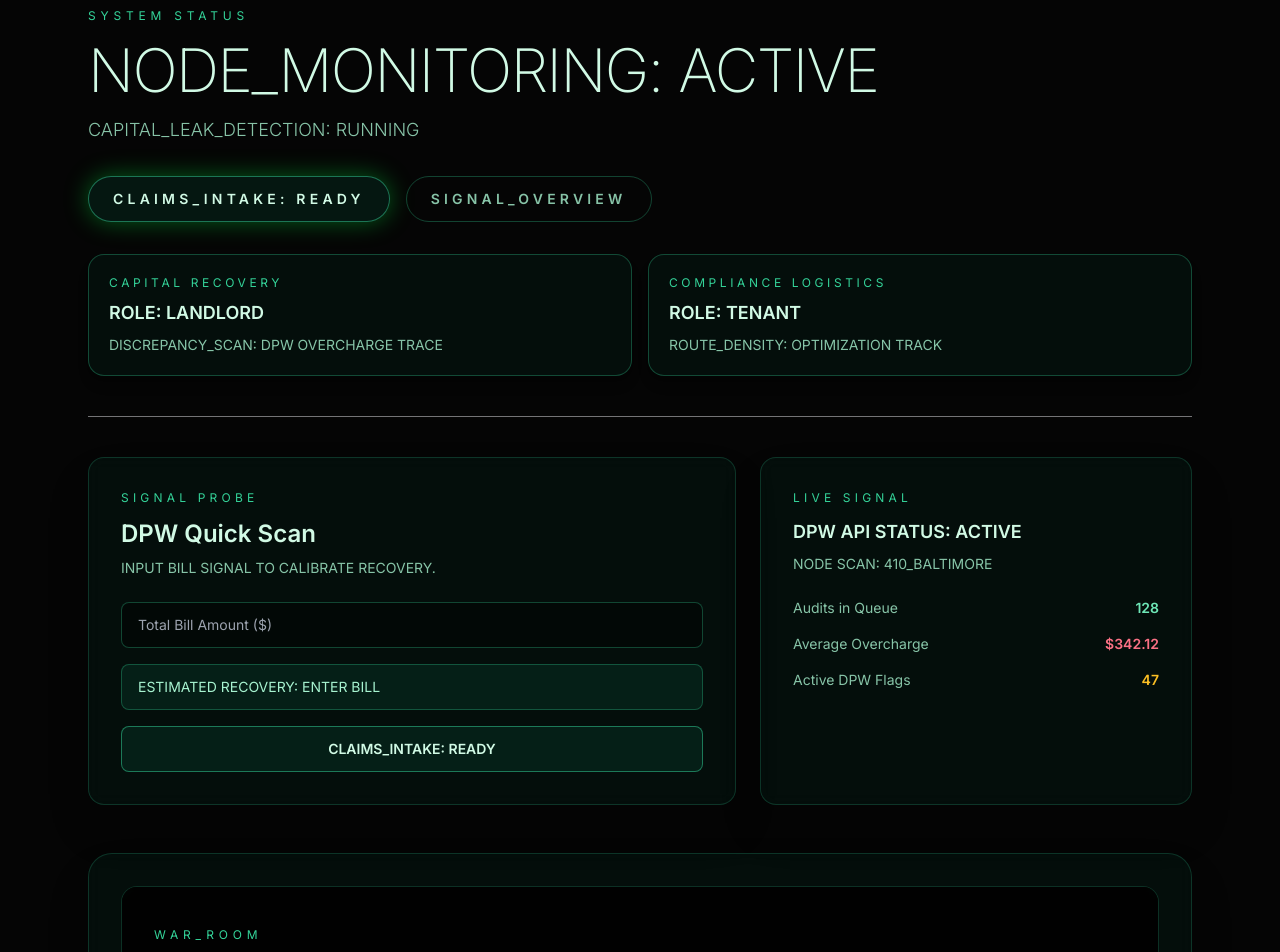
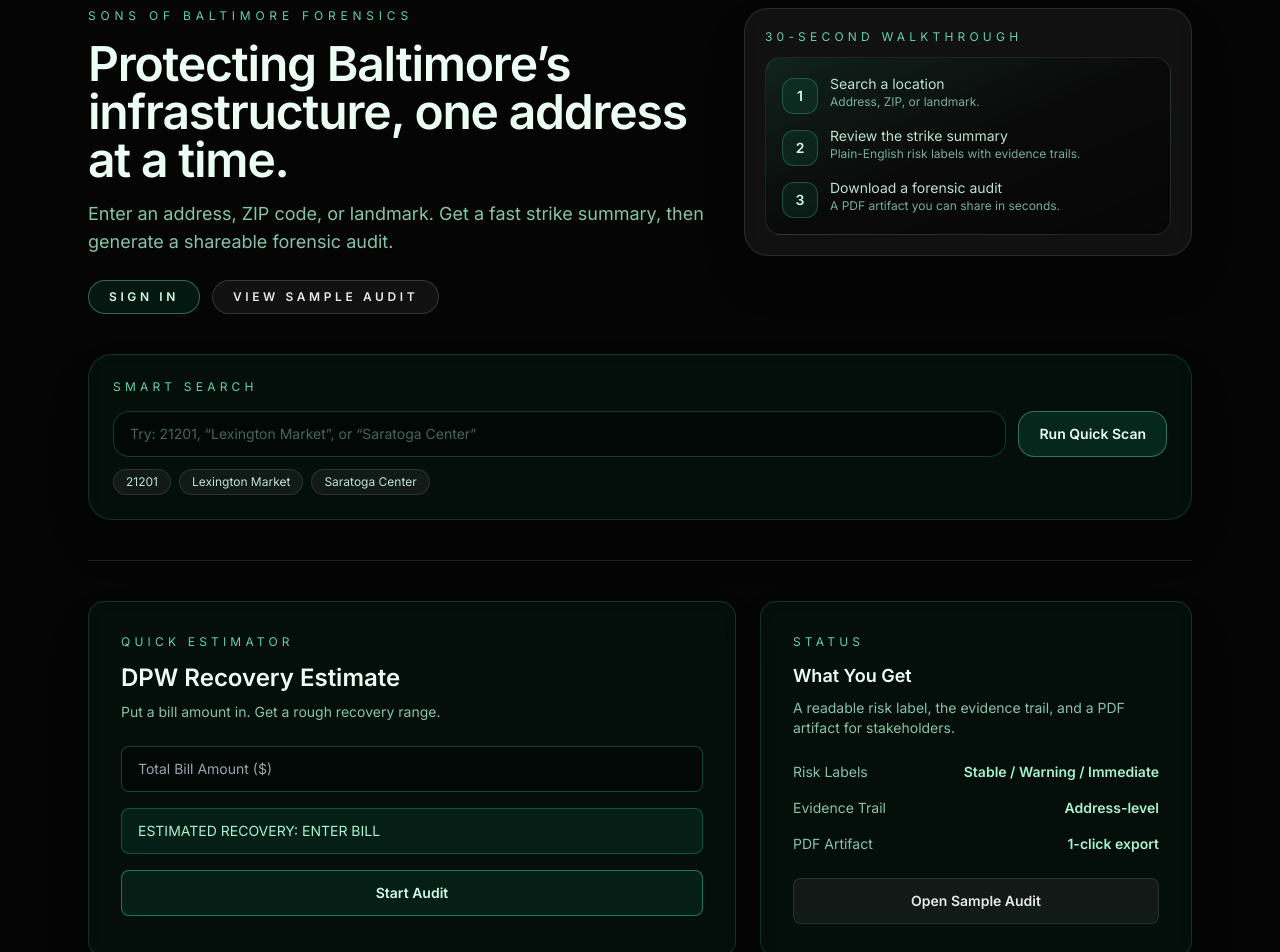
Before and after one commit to somtonweke1/SOBapp, a Next.js app in the folder networksystems/: page / in a window 1280 px wide. Shown: the part 40-992 px from the top of the page. Built offline with nearby package versions, Linux system fonts and the light colour scheme.

Commit message:
Improve public landing page with guided search and strike summary

```diff
--- a/networksystems/src/app/page.tsx
+++ b/networksystems/src/app/page.tsx
@@ -1,74 +1,218 @@
 'use client';
 
-import { useMemo, useState } from 'react';
+import { FormEvent, useMemo, useState } from 'react';
 import Link from 'next/link';
 import ThreeDNetworkMap from '@/components/visualization/3d-network-map';
 
 export default function SOBLandingPage() {
+  const [query, setQuery] = useState('');
   const [billAmount, setBillAmount] = useState('');
+
   const billValue = Number(billAmount);
-
   const estimatedRecovery = useMemo(() => {
     if (!Number.isFinite(billValue) || billValue <= 0) return null;
     return billValue * 0.18;
   }, [billValue]);
 
+  const normalizedQuery = query.trim();
+  const isZip = /^\d{5}$/.test(normalizedQuery);
+  const strikeSummary = useMemo(() => {
+    // Fast, deterministic “aha” moment while we wire real data to the landing.
+    if (!normalizedQuery) return null;
+
+    const base = isZip
+      ? { label: `Strike Zone ${normalizedQuery}`, scope: 'ZIP' as const }
+      : { label: normalizedQuery, scope: 'ADDRESS_OR_LANDMARK' as const };
+
+    // Make 21201 feel “real” instantly; keep others plausible but conservative.
+    if (normalizedQuery === '21201') {
+      return {
+        ...base,
+        risk: 'Warning' as const,
+        highPriority: 12,
+        openSignals: 47,
+        avgOvercharge: 342,
+        note: 'Downtown corridor shows repeat billing anomalies and unresolved service signals.',
+      };
+    }
+
+    return {
+      ...base,
+      risk: 'Stable' as const,
+      highPriority: isZip ? 6 : 3,
+      openSignals: isZip ? 22 : 9,
+      avgOvercharge: 285,
+      note: 'Initial scan ready. Run a full audit to lock evidence and generate a report.',
+    };
+  }, [isZip, normalizedQuery]);
+
+  const riskBadge = (risk: 'Stable' | 'Warning' | 'Immediate Risk') => {
+    if (risk === 'Immediate Risk') return { label: 'Immediate Risk', cls: 'bg-rose-500/15 text-rose-200 border-rose-400/40' };
+    if (risk === 'Warning') return { label: 'Warning', cls: 'bg-amber-500/15 text-amber-200 border-amber-400/40' };
+    return { label: 'Stable', cls: 'bg-emerald-500/15 text-emerald-200 border-emerald-400/40' };
+  };
+
+  const handleSearch = (event: FormEvent) => {
+    event.preventDefault();
+    // For now, route to the most “hands-on” flow. We'll evolve this into a dedicated /map/search view.
+    const q = normalizedQuery;
+    if (!q) return;
+    const params = new URLSearchParams();
+    params.set(isZip ? 'zip' : 'q', q);
+    window.location.href = `/claims?${params.toString()}`;
+  };
+
   return (
     <div className="min-h-screen bg-[#050505] text-emerald-100">
       <div className="mx-auto max-w-6xl px-6 py-12">
-        <header className="border-b border-zinc-200/50 pb-10">
-          <p className="text-xs uppercase tracking-[0.4em] text-emerald-400">SYSTEM STATUS</p>
-          <h1 className="mt-4 text-5xl sm:text-6xl font-extralight tracking-tight text-emerald-100">
-            NODE_MONITORING: ACTIVE
+        <header className="border-b border-white/10 pb-10">
+          <div className="flex flex-col gap-6 lg:flex-row lg:items-start lg:justify-between">
+            <div className="max-w-3xl">
+              <p className="text-xs uppercase tracking-[0.4em] text-emerald-300/90">Sons of Baltimore Forensics</p>
+              <h1 className="mt-4 text-4xl sm:text-5xl font-semibold tracking-tight text-emerald-50">
+                Protecting Baltimore’s infrastructure, one address at a time.
               </h1>
-          <p className="mt-4 max-w-3xl text-lg text-emerald-200/80 font-light">
-            CAPITAL_LEAK_DETECTION: RUNNING
+              <p className="mt-4 text-base sm:text-lg text-emerald-200/80">
+                Enter an address, ZIP code, or landmark. Get a fast strike summary, then generate a shareable forensic audit.
               </p>
-          <div className="mt-8 flex flex-wrap gap-4">
+              <div className="mt-6 flex flex-wrap gap-3">
                 <Link
-              href="/claims"
-              className="relative inline-flex items-center justify-center rounded-full border border-emerald-400/50 bg-emerald-500/10 px-6 py-3 text-sm font-semibold uppercase tracking-[0.3em] text-emerald-100 shadow-[0_0_24px_rgba(0,255,65,0.35)] transition hover:bg-emerald-500/20"
+                  href="/auth/signin"
+                  className="inline-flex items-center justify-center rounded-full border border-emerald-300/40 bg-emerald-500/10 px-5 py-2 text-xs font-semibold uppercase tracking-[0.3em] text-emerald-100 transition hover:bg-emerald-500/20"
                 >
-              CLAIMS_INTAKE: READY
+                  Sign In
                 </Link>
                 <Link
-              href="/audit"
-              className="rounded-full border border-emerald-400/30 px-6 py-3 text-sm font-semibold uppercase tracking-[0.3em] text-emerald-200/80 transition hover:border-emerald-400/60"
+                  href="/ops/proposal"
+                  className="inline-flex items-center justify-center rounded-full border border-white/15 bg-white/5 px-5 py-2 text-xs font-semibold uppercase tracking-[0.3em] text-white/90 transition hover:bg-white/10"
                 >
-              SIGNAL_OVERVIEW
+                  View Sample Audit
                 </Link>
               </div>
-          <div className="mt-8 grid gap-4 sm:grid-cols-2">
+            </div>
+
+            <div className="w-full max-w-md rounded-3xl border border-white/10 bg-white/5 p-5 shadow-2xl backdrop-blur">
+              <p className="text-xs uppercase tracking-[0.35em] text-emerald-300/90">30-Second Walkthrough</p>
+              <div className="mt-3 rounded-2xl border border-white/10 bg-gradient-to-br from-emerald-500/10 via-black/40 to-black/60 p-4">
+                <div className="flex items-start gap-3">
+                  <div className="mt-1 h-9 w-9 rounded-xl border border-emerald-400/30 bg-emerald-500/10 grid place-items-center">
+                    <span className="text-sm font-semibold text-emerald-100">1</span>
+                  </div>
+                  <div className="text-sm text-emerald-100/90">
+                    Search a location
+                    <div className="text-xs text-emerald-200/70">Address, ZIP, or landmark.</div>
+                  </div>
+                </div>
+                <div className="mt-3 flex items-start gap-3">
+                  <div className="mt-1 h-9 w-9 rounded-xl border border-emerald-400/30 bg-emerald-500/10 grid place-items-center">
+                    <span className="text-sm font-semibold text-emerald-100">2</span>
+                  </div>
+                  <div className="text-sm text-emerald-100/90">
+                    Review the strike summary
+                    <div className="text-xs text-emerald-200/70">Plain-English risk labels with evidence trails.</div>
+                  </div>
+                </div>
+                <div className="mt-3 flex items-start gap-3">
+                  <div className="mt-1 h-9 w-9 rounded-xl border border-emerald-400/30 bg-emerald-500/10 grid place-items-center">
+                    <span className="text-sm font-semibold text-emerald-100">3</span>
+                  </div>
+                  <div className="text-sm text-emerald-100/90">
+                    Download a forensic audit
+                    <div className="text-xs text-emerald-200/70">A PDF artifact you can share in seconds.</div>
+                  </div>
+                </div>
+              </div>
+            </div>
+          </div>
+
+          <form onSubmit={handleSearch} className="mt-10">
+            <div className="rounded-3xl border border-emerald-400/20 bg-emerald-500/5 p-6 shadow-2xl backdrop-blur">
+              <p className="text-xs uppercase tracking-[0.35em] text-emerald-300/90">Smart Search</p>
+              <div className="mt-4 flex flex-col gap-3 sm:flex-row">
+                <input
+                  value={query}
+                  onChange={(e) => setQuery(e.target.value)}
+                  placeholder="Try: 21201, “Lexington Market”, or “Saratoga Center”"
+                  className="w-full flex-1 rounded-2xl border border-emerald-400/25 bg-black/40 px-4 py-3 text-sm text-emerald-50 placeholder:text-emerald-200/40 focus:outline-none focus:ring-2 focus:ring-emerald-500/60"
+                />
+                <button
+                  type="submit"
+                  className="rounded-2xl border border-emerald-300/40 bg-emerald-500/15 px-5 py-3 text-sm font-semibold text-emerald-50 transition hover:bg-emerald-500/25"
+                >
+                  Run Quick Scan
+                </button>
+              </div>
+              <div className="mt-3 flex flex-wrap gap-2 text-xs">
+                {['21201', 'Lexington Market', 'Saratoga Center'].map((chip) => (
+                  <button
+                    key={chip}
+                    type="button"
+                    onClick={() => setQuery(chip)}
+                    className="rounded-full border border-white/10 bg-white/5 px-3 py-1 text-emerald-100/90 hover:bg-white/10"
+                  >
+                    {chip}
+                  </button>
+                ))}
+              </div>
+
+              {strikeSummary && (
+                <div className="mt-6 rounded-2xl border border-white/10 bg-black/35 p-5">
+                  <div className="flex flex-col gap-3 sm:flex-row sm:items-start sm:justify-between">
+                    <div>
+                      <div className="text-sm font-semibold text-emerald-50">{strikeSummary.label}</div>
+                      <div className="mt-1 text-xs text-emerald-200/70">
+                        Quick scan ({strikeSummary.scope === 'ZIP' ? 'ZIP strike zone' : 'target'}). Full audit available.
+                      </div>
+                    </div>
+                    <div className={`inline-flex items-center rounded-full border px-3 py-1 text-xs ${riskBadge(strikeSummary.risk).cls}`}>
+                      {riskBadge(strikeSummary.risk).label}
+                    </div>
+                  </div>
+
+                  <div className="mt-4 grid gap-3 sm:grid-cols-3">
+                    <div className="rounded-xl border border-white/10 bg-white/5 p-4">
+                      <div className="text-xs uppercase tracking-[0.25em] text-emerald-200/60">High Priority</div>
+                      <div className="mt-2 text-2xl font-semibold text-emerald-50">{strikeSummary.highPriority}</div>
+                      <div className="mt-1 text-xs text-emerald-200/70">Abatement opportunities flagged.</div>
+                    </div>
+                    <div className="rounded-xl border border-white/10 bg-white/5 p-4">
+                      <div className="text-xs uppercase tracking-[0.25em] text-emerald-200/60">Open Signals</div>
+                      <div className="mt-2 text-2xl font-semibold text-emerald-50">{strikeSummary.openSignals}</div>
+                      <div className="mt-1 text-xs text-emerald-200/70">Unresolved service indicators.</div>
+                    </div>
+                    <div className="rounded-xl border border-white/10 bg-white/5 p-4">
+                      <div className="text-xs uppercase tracking-[0.25em] text-emerald-200/60">Avg Overcharge</div>
+                      <div className="mt-2 text-2xl font-semibold text-emerald-50">${strikeSummary.avgOvercharge}</div>
+                      <div className="mt-1 text-xs text-emerald-200/70">Estimated billing drift.</div>
+                    </div>
+                  </div>
+
+                  <div className="mt-4 text-sm text-emerald-100/80">{strikeSummary.note}</div>
+                  <div className="mt-4 flex flex-wrap gap-3">
                     <Link
-              href="/claims?role=landlord"
-              className="rounded-2xl border border-emerald-400/30 bg-emerald-500/5 p-5 text-left shadow-lg transition hover:border-emerald-300"
+                      href={`/ops/proposal${normalizedQuery ? `?address=${encodeURIComponent(normalizedQuery)}` : ''}`}
+                      className="inline-flex items-center justify-center rounded-xl border border-white/10 bg-white/5 px-4 py-2 text-xs font-semibold uppercase tracking-[0.3em] text-white/90 transition hover:bg-white/10"
                     >
-              <p className="text-xs uppercase tracking-[0.3em] text-emerald-400">Capital Recovery</p>
-              <h3 className="mt-2 text-lg font-semibold text-emerald-100">ROLE: LANDLORD</h3>
-              <p className="mt-2 text-sm text-emerald-200/80">
-                DISCREPANCY_SCAN: DPW OVERCHARGE TRACE
-              </p>
+                      View Audit Artifact
                     </Link>
                     <Link
-              href="/claims?role=tenant"
-              className="rounded-2xl border border-emerald-400/30 bg-emerald-500/5 p-5 text-left shadow-lg transition hover:border-emerald-300"
+                      href={`/claims${normalizedQuery ? `?${isZip ? `zip=${encodeURIComponent(normalizedQuery)}` : `q=${encodeURIComponent(normalizedQuery)}`}` : ''}`}
+                      className="inline-flex items-center justify-center rounded-xl border border-emerald-300/40 bg-emerald-500/15 px-4 py-2 text-xs font-semibold uppercase tracking-[0.3em] text-emerald-50 transition hover:bg-emerald-500/25"
                     >
-              <p className="text-xs uppercase tracking-[0.3em] text-emerald-400">Compliance Logistics</p>
-              <h3 className="mt-2 text-lg font-semibold text-emerald-100">ROLE: TENANT</h3>
-              <p className="mt-2 text-sm text-emerald-200/80">
-                ROUTE_DENSITY: OPTIMIZATION TRACK
-              </p>
+                      Start Full Audit
                     </Link>
                   </div>
+                </div>
+              )}
+            </div>
+          </form>
         </header>
 
         <section className="mt-10 grid gap-6 lg:grid-cols-[minmax(0,1.2fr)_minmax(0,0.8fr)]">
           <div className="rounded-2xl border border-emerald-400/20 bg-emerald-500/5 p-8 shadow-2xl backdrop-blur">
-            <p className="text-xs uppercase tracking-[0.35em] text-emerald-400">Signal Probe</p>
-            <h2 className="mt-3 text-2xl font-semibold text-emerald-100">DPW Quick Scan</h2>
-            <p className="mt-2 text-sm text-emerald-200/80">
-              INPUT BILL SIGNAL TO CALIBRATE RECOVERY.
-            </p>
+            <p className="text-xs uppercase tracking-[0.35em] text-emerald-300/90">Quick Estimator</p>
+            <h2 className="mt-3 text-2xl font-semibold text-emerald-50">DPW Recovery Estimate</h2>
+            <p className="mt-2 text-sm text-emerald-200/80">Put a bill amount in. Get a rough recovery range.</p>
             <div className="mt-6 space-y-4">
               <input
                 type="number"
@@ -87,28 +231,38 @@
                 href="/claims"
                 className="inline-flex w-full items-center justify-center rounded-lg border border-emerald-400/50 bg-emerald-500/10 px-4 py-3 text-sm font-semibold text-emerald-100 transition hover:bg-emerald-500/20"
               >
-                CLAIMS_INTAKE: READY
+                Start Audit
               </Link>
             </div>
           </div>
 
           <div className="rounded-2xl border border-emerald-400/20 bg-emerald-500/5 p-8 shadow-2xl backdrop-blur">
-            <p className="text-xs uppercase tracking-[0.35em] text-emerald-400">Live Signal</p>
-            <h3 className="mt-3 text-lg font-semibold text-emerald-100">DPW API STATUS: ACTIVE</h3>
-            <p className="mt-2 text-sm text-emerald-200/80">NODE SCAN: 410_BALTIMORE</p>
+            <p className="text-xs uppercase tracking-[0.35em] text-emerald-300/90">Status</p>
+            <h3 className="mt-3 text-lg font-semibold text-emerald-50">What You Get</h3>
+            <p className="mt-2 text-sm text-emerald-200/80">
+              A readable risk label, the evidence trail, and a PDF artifact for stakeholders.
+            </p>
             <div className="mt-6 space-y-4 text-sm text-emerald-200/80">
               <div className="flex items-center justify-between">
-                <span>Audits in Queue</span>
-                <span className="text-emerald-300 font-semibold">128</span>
+                <span>Risk Labels</span>
+                <span className="text-emerald-200 font-semibold">Stable / Warning / Immediate</span>
               </div>
               <div className="flex items-center justify-between">
-                <span>Average Overcharge</span>
-                <span className="text-rose-400 font-semibold">$342.12</span>
+                <span>Evidence Trail</span>
+                <span className="text-emerald-200 font-semibold">Address-level</span>
               </div>
               <div className="flex items-center justify-between">
-                <span>Active DPW Flags</span>
-                <span className="text-amber-400 font-semibold">47</span>
+                <span>PDF Artifact</span>
+                <span className="text-emerald-200 font-semibold">1-click export</span>
               </div>
+            </div>
+            <div className="mt-6">
+              <Link
+                href="/ops/proposal"
+                className="inline-flex w-full items-center justify-center rounded-lg border border-white/10 bg-white/5 px-4 py-3 text-sm font-semibold text-white/90 transition hover:bg-white/10"
+              >
+                Open Sample Audit
+              </Link>
             </div>
           </div>
         </section>
@@ -120,33 +274,31 @@
             </div>
             <div className="absolute inset-0 bg-black/70 backdrop-blur-sm" />
             <div className="relative px-8 py-10">
-              <p className="text-xs uppercase tracking-[0.4em] text-emerald-400">WAR_ROOM</p>
-              <h2 className="mt-3 text-3xl font-semibold text-emerald-100">
-                INFRASTRUCTURE MAP: LIVE
-              </h2>
+              <p className="text-xs uppercase tracking-[0.4em] text-emerald-300/90">3D Forensic Map</p>
+              <h2 className="mt-3 text-3xl font-semibold text-emerald-50">See risk as a network, not a spreadsheet.</h2>
               <p className="mt-3 max-w-2xl text-sm text-emerald-200/80">
-                PROPERTY LINKS, DPW ANOMALIES, LIEN RISK — STREAMING.
+                The map is designed for briefings: simple labels up front, deep evidence when you need it.
               </p>
               <div className="mt-8 grid gap-4 md:grid-cols-3">
                 {[
                   {
-                    title: 'Forensic Auditing',
-                    description: 'DPW discrepancy detection and evidence capture.'
+                    title: 'Readable First',
+                    description: 'Status badges and plain-English summaries before the deep dive.'
                   },
                   {
-                    title: 'Legal Abatement',
-                    description: 'Dispute letters built from audit evidence.'
+                    title: 'Evidence Locked',
+                    description: 'Exportable audit artifacts for owners, partners, and counsel.'
                   },
                   {
-                    title: 'Portfolio Shield',
-                    description: 'Live monitoring for liens, infra risk, and cash flow leaks.'
+                    title: 'Forensic Depth',
+                    description: 'Full trail stays available for specialists without overwhelming everyone.'
                   }
                 ].map((card) => (
                   <div
                     key={card.title}
                     className="rounded-2xl border border-emerald-400/20 bg-emerald-500/5 p-5 text-sm text-emerald-200/80 shadow-lg"
                   >
-                    <h3 className="text-base font-semibold text-emerald-100">{card.title}</h3>
+                    <h3 className="text-base font-semibold text-emerald-50">{card.title}</h3>
                     <p className="mt-2 font-light">{card.description}</p>
                   </div>
                 ))}
@@ -156,7 +308,7 @@
                   href="/claims"
                   className="inline-flex items-center rounded-full border border-emerald-400/50 bg-emerald-500/10 px-5 py-2 text-xs font-semibold uppercase tracking-[0.3em] text-emerald-100 shadow-[0_0_18px_rgba(0,255,65,0.35)] transition hover:bg-emerald-500/20"
                 >
-                  INITIATE CLAIM
+                  Open The Audit Flow
                 </Link>
               </div>
             </div>
```
Lines whose indentation alone changed are shown as unchanged.
